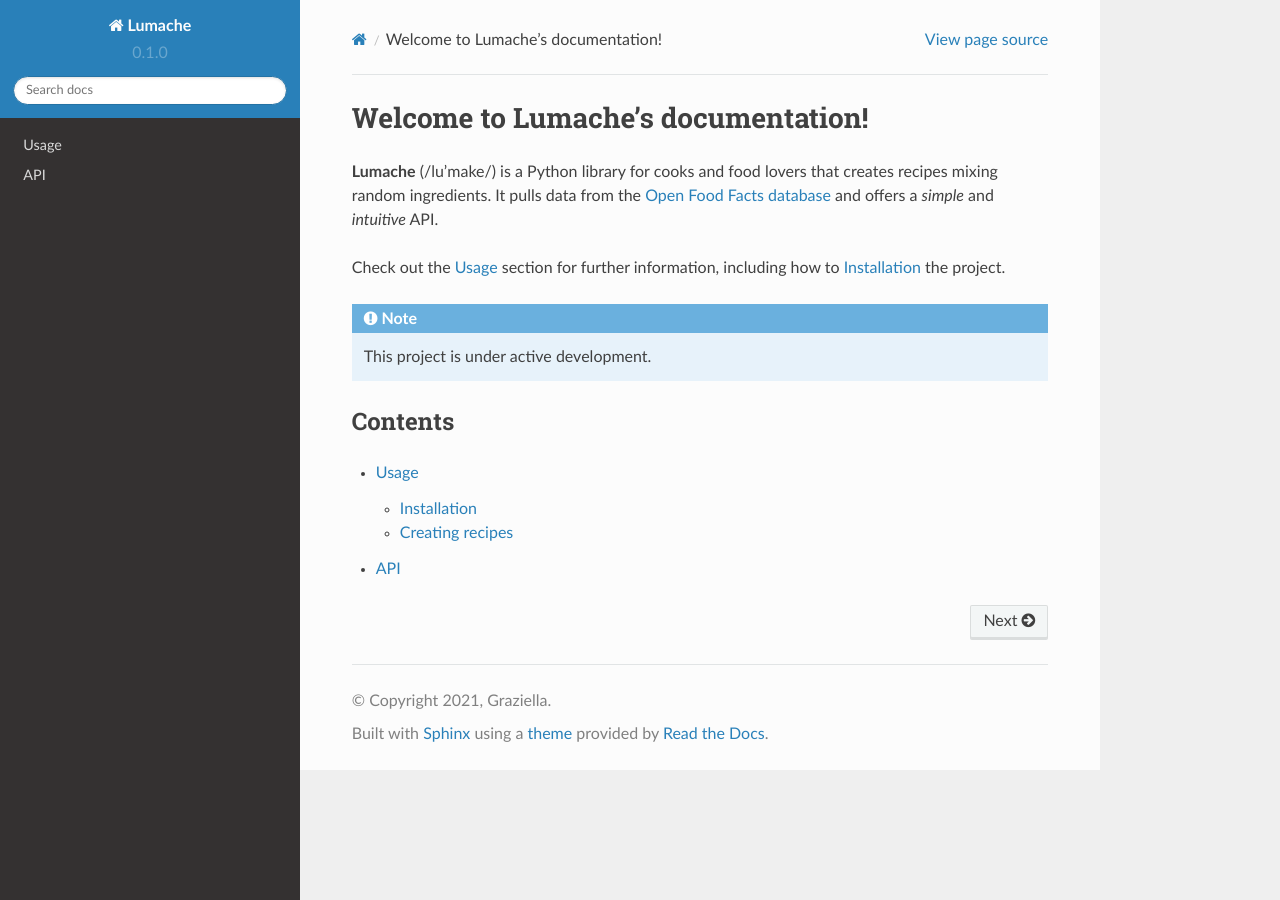
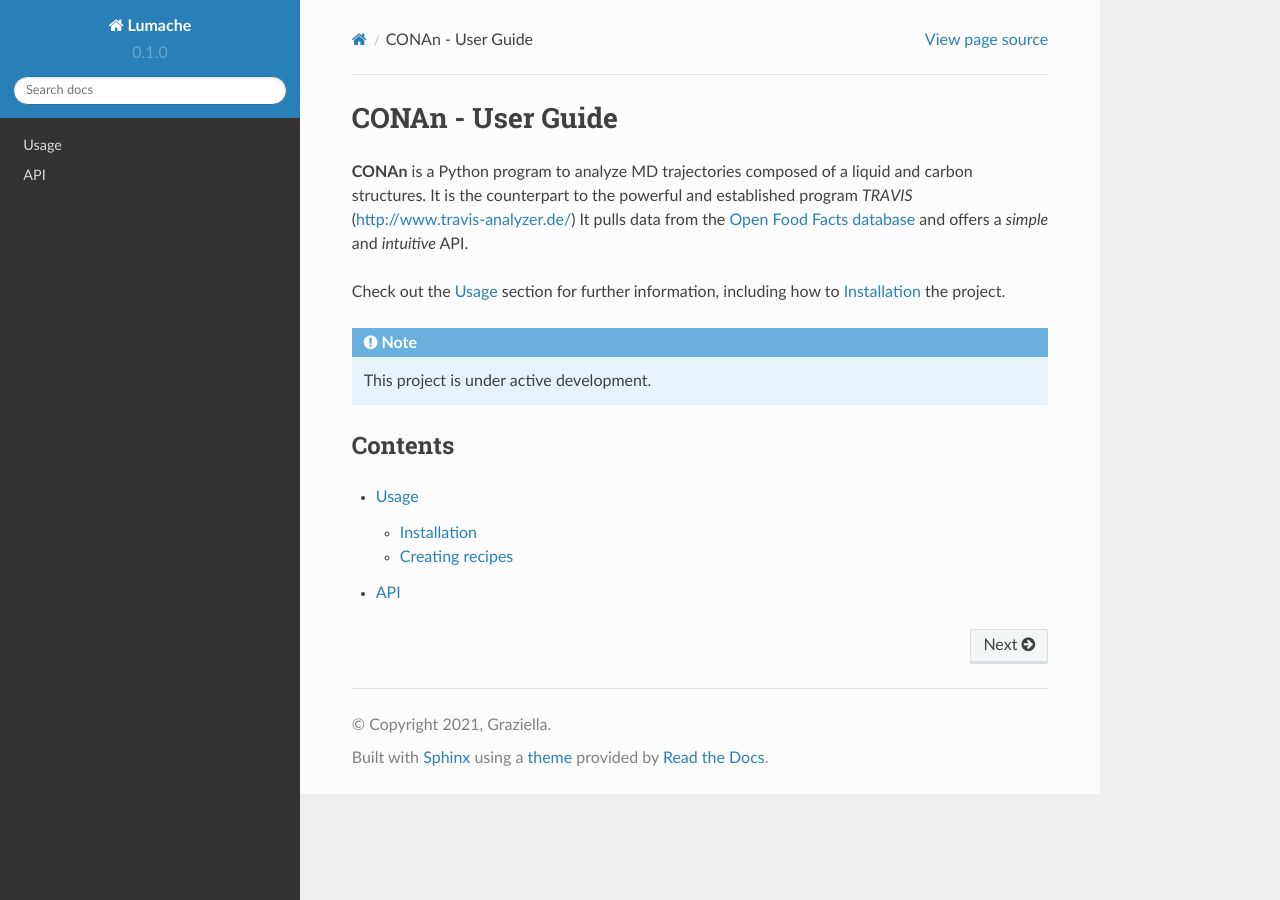
Before and after one commit to LeonardDick/rtd-tutorial, a Sphinx documentation site: the page built from docs/source/index.rst, in a window 1280 px wide. Built offline with Sphinx 7.4.7 and the Read the Docs theme 2.0.0, drawn with Linux system fonts in a browser that asks for light colours.

Commit message:
firsts_edit

```diff
--- a/docs/source/index.rst
+++ b/docs/source/index.rst
@@ -1,8 +1,8 @@
-Welcome to Lumache's documentation!
+CONAn - User Guide
 ===================================
 
-**Lumache** (/lu'make/) is a Python library for cooks and food lovers
-that creates recipes mixing random ingredients.
+**CONAn** is a Python program to analyze MD trajectories composed of a liquid and carbon structures.
+It is the counterpart to the powerful and established program *TRAVIS* (http://www.travis-analyzer.de/)
 It pulls data from the `Open Food Facts database <https://world.openfoodfacts.org/>`_
 and offers a *simple* and *intuitive* API.
 
```
